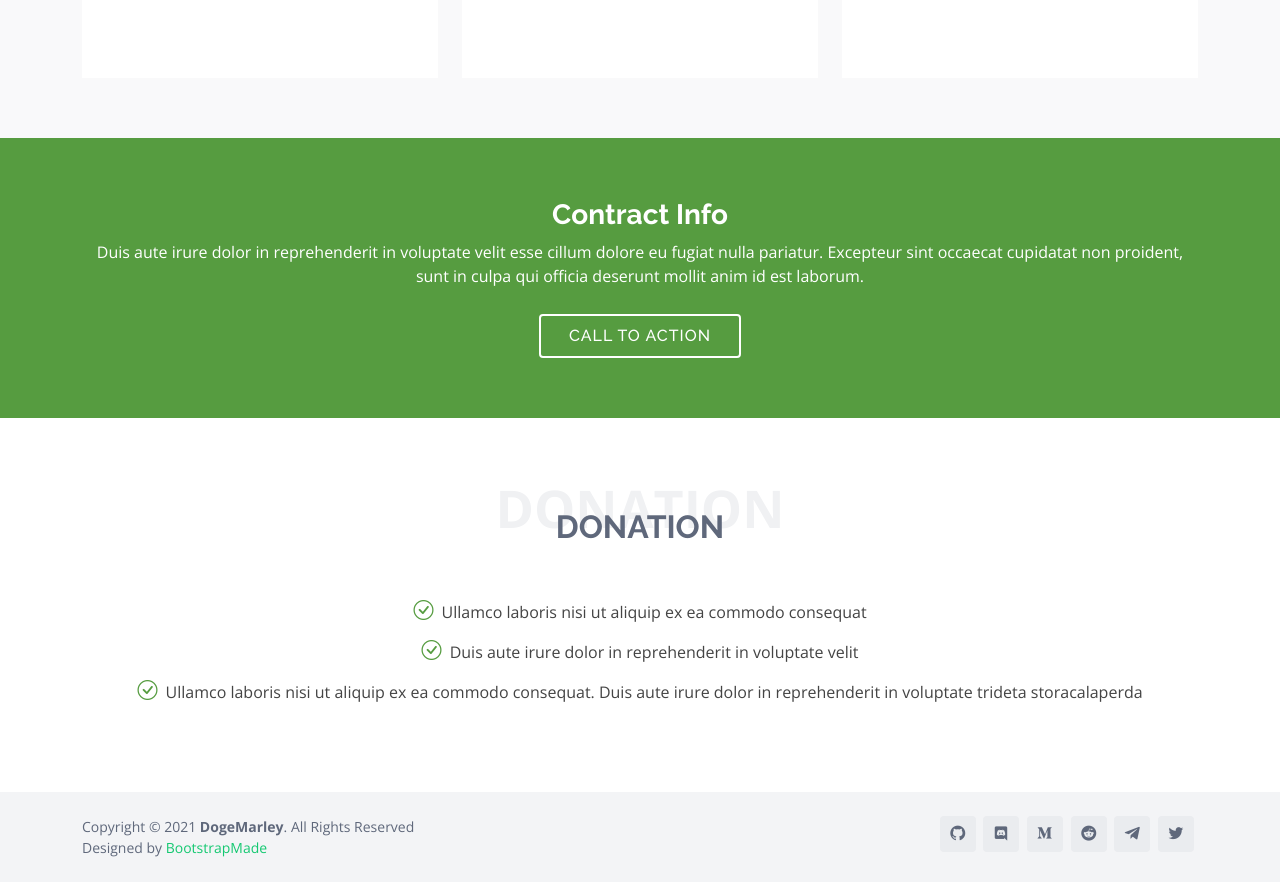
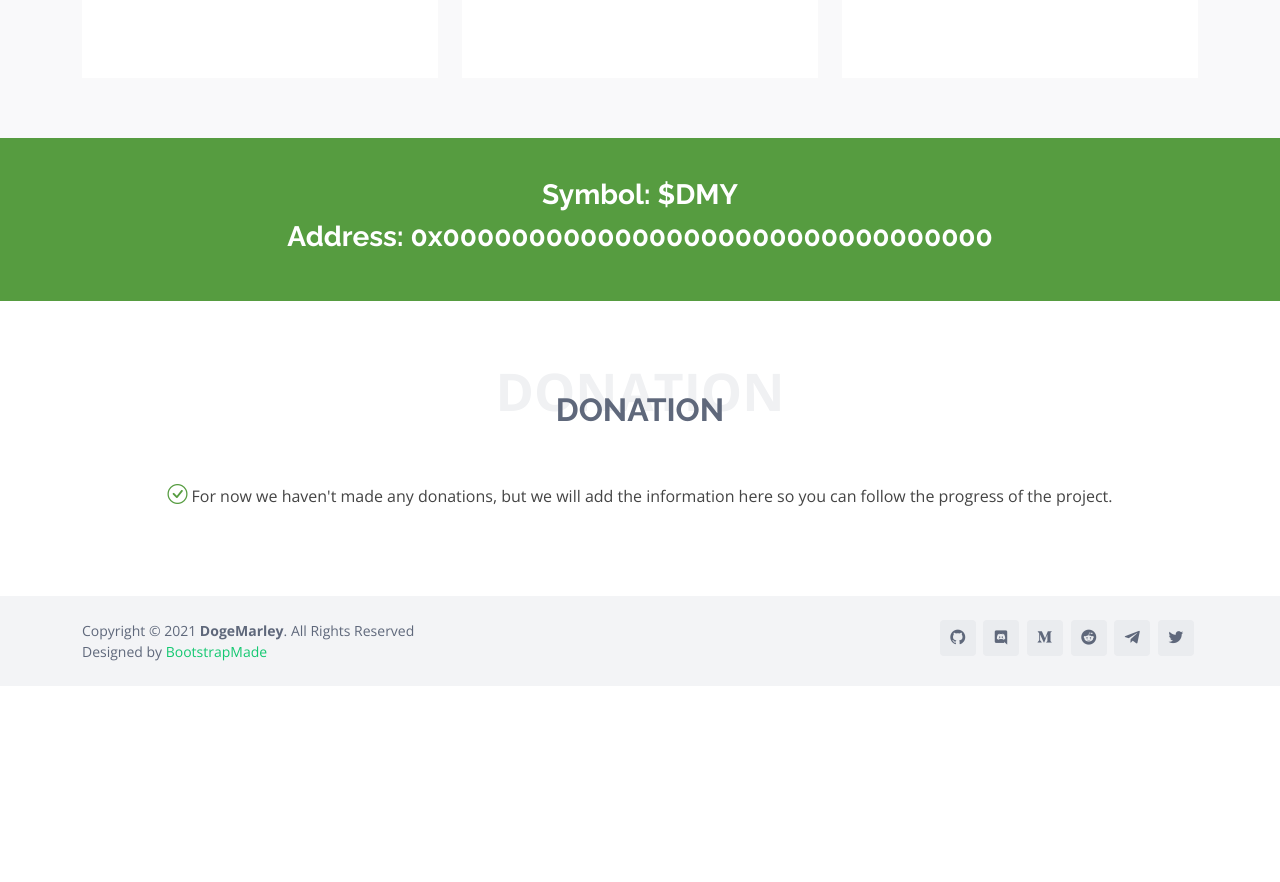
Before and after one commit to freemansys/dogemarley, a plain HTML site: page index.html in a window 1280 px wide. Shown: the part 2301-3183 px from the top of the page. After the commit the page ends 2987 px from the top, so only its background shows below. Drawn offline with nearby package versions, Linux system fonts and the light colour scheme.

Commit message:
add contract draft

```diff
--- a/assets/css/style.css
+++ b/assets/css/style.css
@@ -792,7 +792,7 @@ section {
 .cta {
   background: #569c40;
   background-size: cover;
-  padding: 60px 0;
+  padding: 40px 0;
 }
 .cta h3 {
   color: #fff;
@@ -801,6 +801,12 @@ section {
 }
 .cta p {
   color: #fff;
+}
+.cta a {
+  color: #fff;
+}
+.cta a:hover {
+  text-decoration: underline;
 }
 .cta .cta-btn {
   font-family: "Raleway", sans-serif;
--- a/index.html
+++ b/index.html
@@ -202,9 +202,8 @@
       <div class="container">
 
         <div class="text-center">
-          <h3>Contract Info</h3>
-          <p> Duis aute irure dolor in reprehenderit in voluptate velit esse cillum dolore eu fugiat nulla pariatur. Excepteur sint occaecat cupidatat non proident, sunt in culpa qui officia deserunt mollit anim id est laborum.</p>
-          <a class="cta-btn" href="#">Call To Action</a>
+          <h3>Symbol: <a href="">$DMY</a></h3>
+          <h3>Address: <a href="">0x00000000000000000000000000000000</a></h3>
         </div>
 
       </div>
@@ -221,9 +220,7 @@
 
         <div class="content text-center">
           <ul>
-            <li><i class="bi bi-check-circle"></i> Ullamco laboris nisi ut aliquip ex ea commodo consequat</li>
-            <li><i class="bi bi-check-circle"></i> Duis aute irure dolor in reprehenderit in voluptate velit</li>
-            <li><i class="bi bi-check-circle"></i> Ullamco laboris nisi ut aliquip ex ea commodo consequat. Duis aute irure dolor in reprehenderit in voluptate trideta storacalaperda</li>
+            <li><i class="bi bi-check-circle"></i>For now we haven't made any donations, but we will add the information here so you can follow the progress of the project.</li>
           </ul>
         </div>
 
```
